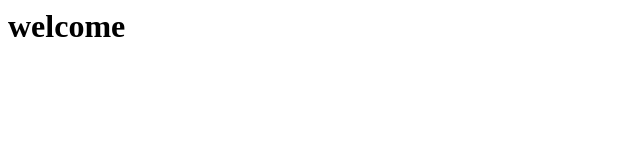
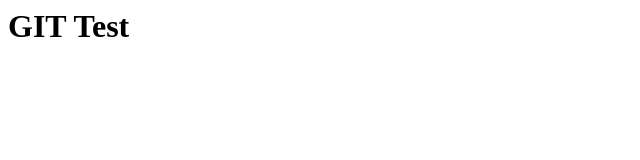
Before and after one commit to tavisca-gpawade/gittest, a plain HTML site: page index.html in a window 1280 px wide. Shown: the full height of the page, 0-640 px from the left. Drawn offline with Linux system fonts and the light colour scheme.

Commit message:
master html change

```diff
--- a/index.html
+++ b/index.html
@@ -1,7 +1,7 @@
 <html>
 
 <body>
-	<h1> welcome</h1>
+	<h1> GIT Test</h1>
 
 <script type="text/javascript" src="app.js"></script>
 </body>
```
